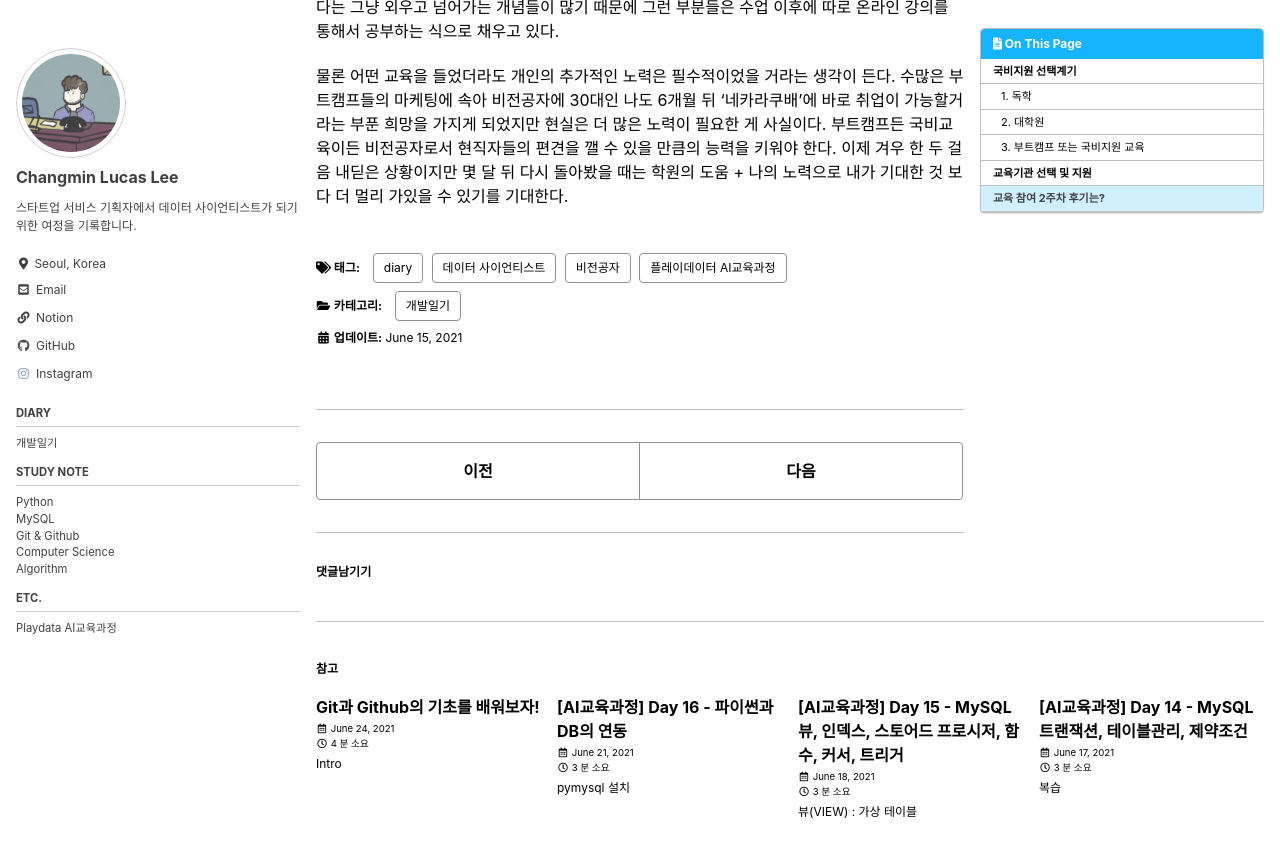
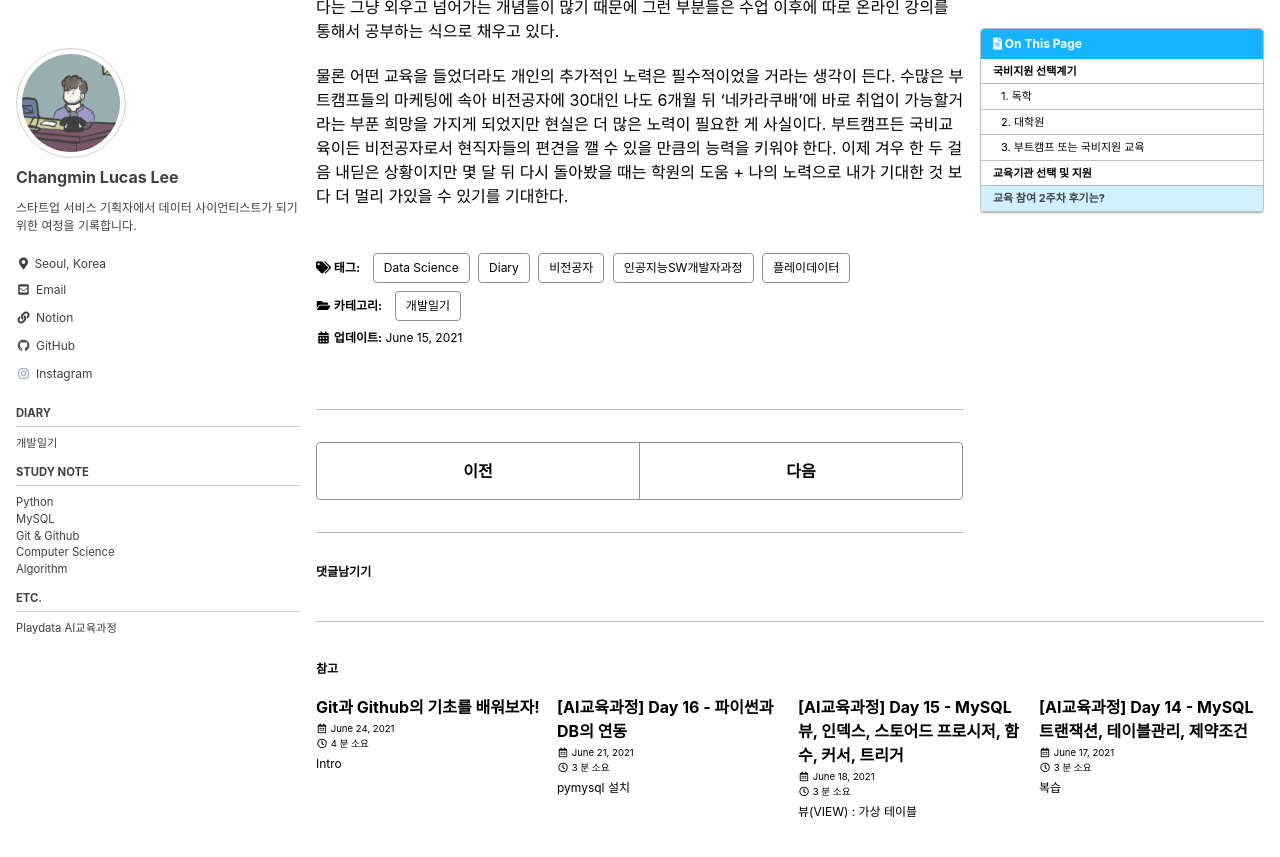
Before and after one commit to lucathree/lucathree.github.io, a Jekyll site: the page built from _posts/2021/2021-06-15-bootcamp-preview.md, in a window 1280 px wide and 900 px high, scrolled down 3467 px. Shown: the top 857 px of the window. Built offline with Jekyll 4.4.1, drawn with Linux system fonts in a browser that asks for light colours; cached includes are drawn as plain includes; comment, search, counter and statistics services are not loaded.

Commit message:
Update 2021-06-15-bootcamp-preview.md

```diff
--- a/_posts/2021/2021-06-15-bootcamp-preview.md
+++ b/_posts/2021/2021-06-15-bootcamp-preview.md
@@ -7,10 +7,11 @@ related: true
 categories:
 - 개발일기
 tags:
-- diary
-- 데이터 사이언티스트
+- Diary
+- Data Science
 - 비전공자
-- 플레이데이터 AI교육과정
+- 플레이데이터
+- 인공지능SW개발자과정
 toc: true
 toc_sticky: true
 ---
```
